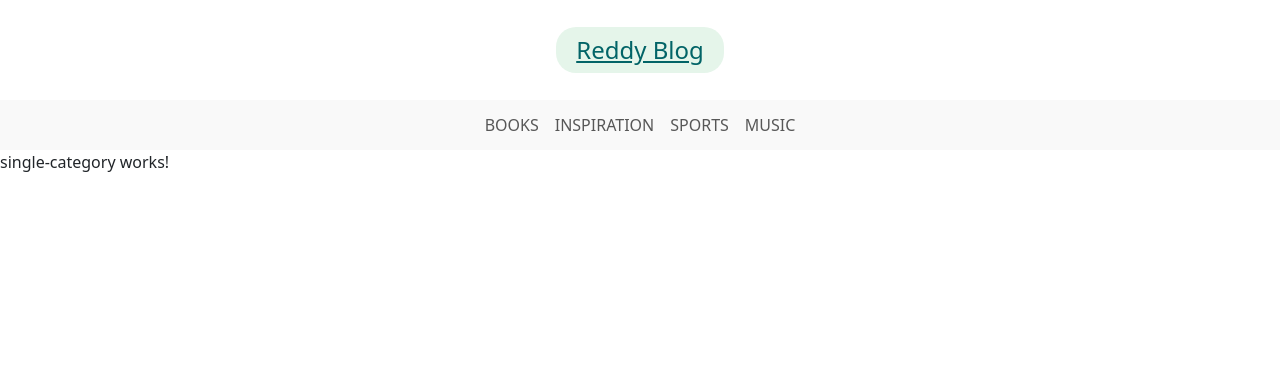
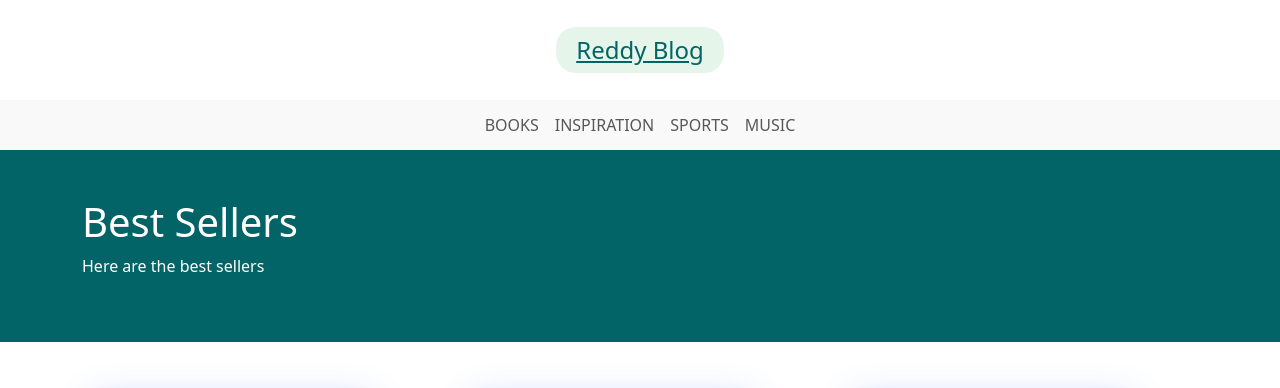
Before and after one commit to OverloadInc/Reddy-Blog-Client, an Angular app: page /category in a window 1280 px wide. Shown: the top 388 px of the page. Built offline with nearby package versions, Linux system fonts and the light colour scheme; grey boxes are pictures that could not be loaded.

Commit message:
Update SingleCategory component content

```diff
--- a/src/app/components/pages/single-category/single-category.component.html
+++ b/src/app/components/pages/single-category/single-category.component.html
@@ -1 +1,33 @@
-<p>single-category works!</p>
+<div class="bg-theme p-5">
+
+  <div class="container">
+    <h1 class="text-white">Best Sellers</h1>
+    <p class="text-white">Here are the best sellers</p>
+  </div>
+
+</div>
+
+<div class="container mt-5 mb-5">
+
+  <div class="row">
+    <div class="col-md-4 mb-3">
+      <app-post-card></app-post-card>
+    </div>
+    <div class="col-md-4 mb-3">
+      <app-post-card></app-post-card>
+    </div>
+    <div class="col-md-4 mb-3">
+      <app-post-card></app-post-card>
+    </div>
+    <div class="col-md-4 mb-3">
+      <app-post-card></app-post-card>
+    </div>
+    <div class="col-md-4 mb-3">
+      <app-post-card></app-post-card>
+    </div>
+    <div class="col-md-4 mb-3">
+      <app-post-card></app-post-card>
+    </div>
+  </div>
+
+</div>
```
